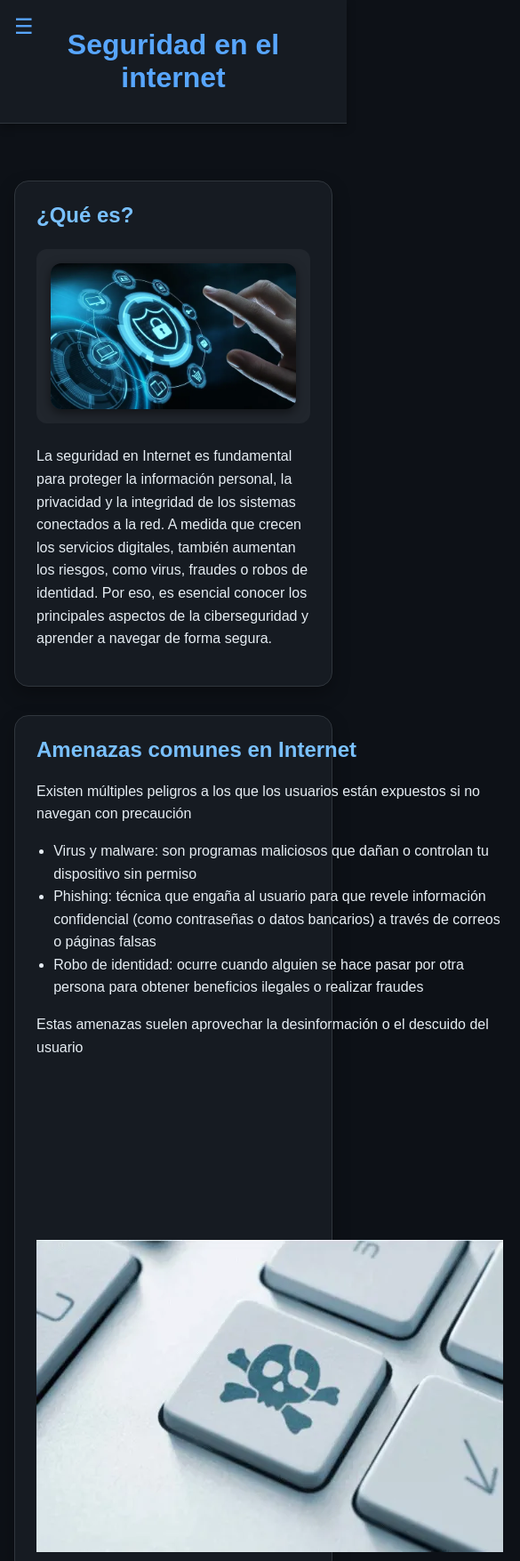
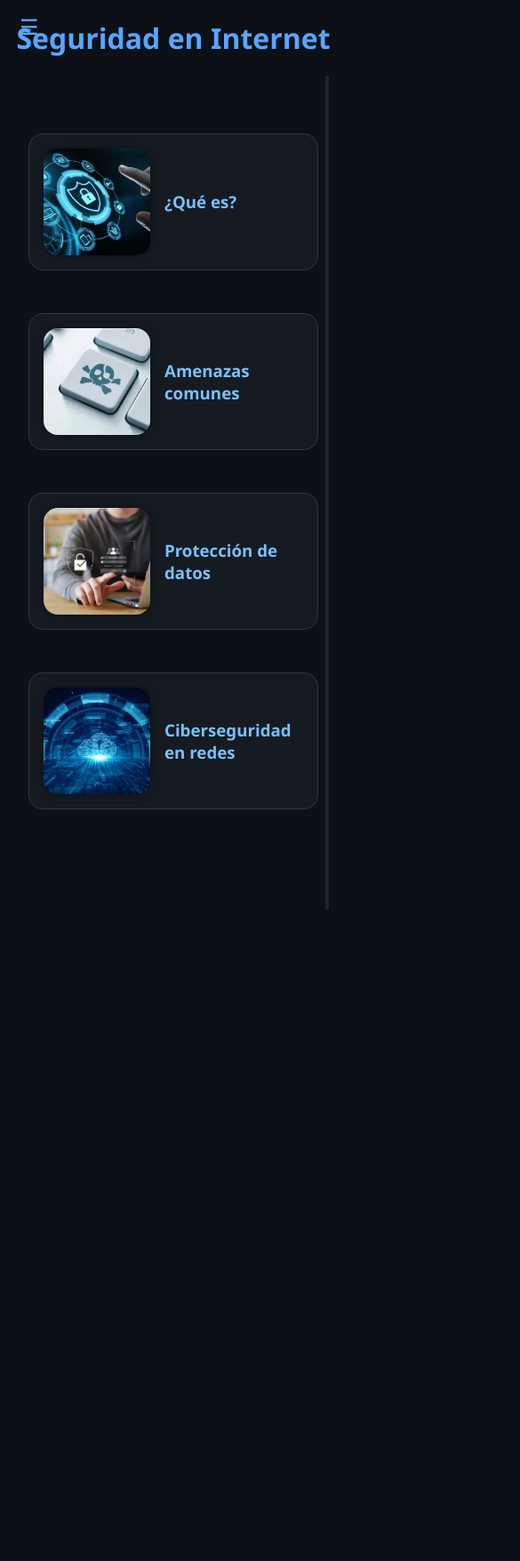
Before and after one commit to Alo6060/alo6060.github.io, a plain HTML site: page seguridad.html in a window 390 px wide. Shown: the top 1755 px of the page at 89% size, 585 px wide, since content can reach past the window. After the commit the page ends 1022 px from the top, so only its background shows below. Drawn offline with Linux system fonts and the light colour scheme.

Commit message:
Update seguridad.html

```diff
--- a/seguridad.html
+++ b/seguridad.html
@@ -1,214 +1,40 @@
+<!DOCTYPE html>
 <html lang="es">
 <head>
-  <meta charset="UTF-8" />
-  <meta name="viewport" content="width=device-width, initial-scale=1.0" />
-  <title>Seguridad</title>
-  <link href="https://fonts.googleapis.com/css2?family=Roboto:wght@400;700&display=swap" rel="stylesheet" />
-  <style>
-    * {
-      box-sizing: border-box;
-    }
-
-    body {
-      margin: 0;
-      font-family: 'Montserrat', sans-serif;
-      background-color: #0d1117;
-      color: #e6edf3;
-    }
-
-    .menu-toggle {
-      position: fixed;
-      top: 1rem;
-      left: 1rem;
-      background: none;
-      border: none;
-      font-size: 1.5rem;
-      color: #58a6ff;
-      z-index: 1101;
-      cursor: pointer;
-    }
-
-
-    nav {
-      width: 230px;
-      background-color: #161b22;
-      color: #c9d1d9;
-      padding: 1rem;
-      position: absolute;
-      top: 0;
-      left: 0;
-      height: 30vh;
-      transform: translateY(-100%);
-      transition: transform 0.3s ease-in;
-      z-index: 1000;
-      border-right: 1px solid #1d1f2e;
-
-    }
-    nav.open {
-      transform: translateX(0);
-
-    }
-    nav h2 {
-      font-size: 1.3rem;
-      margin-bottom: 1.5rem;
-      color: #58a6ff;
-    }
-
-    nav ul {
-      list-style: none;
-      padding: 0;
-      margin: 0;
-    }
-
-    nav li {
-      margin-bottom: 1rem;
-    }
-
-    nav a {
-      color: #58a6ff;
-      text-decoration: none;
-      font-weight: bold;
-      display: block;
-      transition: background-color 0.2s;
-    }
-
-    nav a:hover {
-      background-color: #21262d;
-      color: #79c0ff;
-    }
-
-    header {
-      background-color: #161b22;
-      color: white;
-      padding: 2rem;
-      text-align: center;
-      border-bottom: 1px solid #30363d;
-      box-shadow: 0 4px 10px rgba(0, 0, 0, 0.3);
-    }
-
-    header h1 {
-      margin: 0;
-      font-size: 2rem;
-      color: #58a6ff;
-    }
-
-    main {
-      max-width: 1200px;
-      margin: auto;
-      padding: 2rem 1rem;
-    }
-
-    section {
-      background-color: #161b22;
-      padding: 1.5rem;
-      border-radius: 1rem;
-      margin-top: 2rem;
-      box-shadow: 0 8px 20px rgba(0,0,0,0.3);
-      border: 1px solid #30363d;
-      transition: transform 0.2s ease;
-    }
-
-    section:hover {
-      transform: scale(1.01);
-    }
-
-    h2 {
-      color: #79c0ff;
-      margin-top: 0;
-    }
-
-    h3 {
-      color: #58a6ff;
-    }
-
-    p, li {
-      font-size: 1rem;
-      line-height: 1.6;
-      color: #e6edf3;
-    }
-
-    ul {
-      padding-left: 1.2rem;
-    }
-
-    .img-placeholder,
-    .img-container {
-      text-align: center;
-      margin: 1.5rem 0;
-      background-color: #21262d;
-      border-radius: 0.75rem;
-      padding: 1rem;
-    }
-
-    .img-placeholder img,
-    .img-container img {
-      max-width: 100%;
-      height: auto;
-      border-radius: 0.75rem;
-      box-shadow: 0 4px 12px rgba(0,0,0,0.5);
-    }
-
-    .row {
-      display: flex;
-      flex-wrap: wrap;
-      gap: 2rem;
-      margin-top: 2rem;
-    }
-
-    .col {
-      flex: 1 1 45%;
-      min-width: 280px;
-    }
-
-    footer {
-      margin-top: 2rem;
-      text-align: center;
-      color: #8b949e;
-      padding: 1.5rem;
-      background-color: #161b22;
-      border-top: 1px solid #30363d;
-    }
-
-    @media (max-width: 768px) {
-      .row {
-        flex-direction: column;
-      }
-
-      nav {
-        padding-top: 4rem;
-      }
-    }
-  </style>
-
+  <meta charset="UTF-8">
+  <meta name="viewport" content="width=device-width, initial-scale=1.0">
+  <title>Seguridad en el Internet</title>
+  <link rel="stylesheet" href="modulos.css">
 </head>
 <body>
-  <div class="menu-toggle" onclick="document.querySelector('nav').classList.toggle('open')">
-     ☰
+  <button class="menu-toggle" onclick="toggleMenu()">☰</button>
+  <div class="menu-circles">
+    <a href="Seguridad.html" class="circle-link circle1">Seguridad</a>
+    <a href="componentes.html" class="circle-link circle2">Componentes</a>
+    <a href="servicios.html" class="circle-link circle3">Servicios</a>
+    <a href="tecnologias.html" class="circle-link circle4">Tecnologías</a>
+    <a href="index.html" class="circle-link circle5">Inicio</a>
   </div>
-  <nav>
-    <ul>
-      <li><a href="index.html">Origen y evolución</a></li>
-      <li><a href="tecnologias.html">Nuevas tecnologías</a></li>
-      <li><a href="servicios.html">Servicios del Internet</a></li>
-      <li><a href="componentes.html">Componentes esenciales</a></li>
-      <li><a href="seguridad.html">Seguridad en Internet</a></li>
-    </ul>
-  </nav>
-  <div class="content">
-    <header>
-      <h1>Seguridad en el internet</h1>
-    </header>
-    <main>
-      <section> <h2>¿Qué es?</h2>
-        <div class="img-placeholder"><img src="img/Seguriodad de internet.webp" alt=""></div>
+    <header><h1>Seguridad en Internet</h1></header>
+  <div class="contenido">
+    <div class="linea-conexion"></div>
+
+    <div class="modulo" onclick="toggleModulo(this)">
+      <img src="img/Seguriodad de internet.webp" alt="">
+      <div>
+        <h3>¿Qué es?</h3>
+        <div class="info-extra">
             <p>
         La seguridad en Internet es fundamental para proteger la información personal, la privacidad y la integridad de los sistemas conectados a la red. A medida que crecen los servicios digitales, también aumentan los riesgos, como virus, fraudes o robos de identidad. Por eso, es esencial conocer los principales aspectos de la ciberseguridad y aprender a navegar de forma segura.
-    </p>
-      </section>
+    </p> </div>
+      </div>
+    </div>
 
-      <section class="row">
-        <div class="col-text">
-       <h2>Amenazas comunes en Internet</h2>
+    <div class="modulo" onclick="toggleModulo(this)">
+      <img src="img/consejos-amenazas-internet.webp" alt="">
+      <div>
+        <h3>Amenazas comunes</h3>
+        <div class="info-extra">
            <p>Existen múltiples peligros a los que los usuarios están expuestos si no navegan con precaución</p>
           <ul>
             <li>Virus y malware: son programas maliciosos que dañan o controlan tu dispositivo sin permiso</li>
@@ -216,18 +42,16 @@
             <li>Robo de identidad: ocurre cuando alguien se hace pasar por otra persona para obtener beneficios ilegales o realizar fraudes</li>
           </ul>
         <p>Estas amenazas suelen aprovechar la desinformación o el descuido del usuario</p>
+
         </div>
-        <div class="col-img">
-          <img src="img/consejos-amenazas-internet.webp" alt="">
       </div>
-      </section>
+    </div>
 
-      <section class="row">
-        <div class="col-img">
+    <div class="modulo" onclick="toggleModulo(this)">
       <img src="img/proteccion de datos personales.webp" alt="">
-        </div>
-        <div class="col-text">
-           <h2>Protección de datos personales</h2>
+      <div>
+        <h3>Protección de datos</h3>
+        <div class="info-extra">
           <p>La privacidad en línea es un derecho y una responsabilidad. Proteger nuestros datos significa</p>
           <ul>
             <li>No compartir información sensible en redes sociales o sitios no confiables</li>
@@ -237,11 +61,14 @@
             <p>El mal uso de datos personales puede llevar a pérdidas económicas o reputacionales</p>
           </ul>
         </div>
-      </section>
+      </div>
+    </div>
 
-       <section class="row">
-        <div class="col-text">
-                <h2>Ciberseguridad en redes</h2>
+    <div class="modulo" onclick="toggleModulo(this)">
+      <img src="img/ciberseguridad en redes.webp" alt="">
+      <div>
+        <h3>Ciberseguridad en redes</h3>
+        <div class="info-extra">
             <p>Las redes domésticas y empresariales también necesitan protección Algunas medidas incluyen</p>
           <ul>
             <li>Instalar cortafuegos (firewalls) para controlar el tráfico que entra y sale de la red</li>
@@ -249,11 +76,20 @@
             <li>Cambiar las contraseñas predeterminadas de routers y dispositivos conectados</li>
             <li>Implementar redes privadas virtuales (VPN) para cifrar la conexión, especialmente en lugares públicos</li>
           </ul>
+        </div>
+      </div>
+    </div>
+  </div>
 
-            </div>
-        <div class="col-img">
-          <img src="img/ciberseguridad en redes.webp" alt="Descripción de imagen">
-        </div>
-      </section>
+  <script>
+    function toggleMenu() {
+      document.querySelectorAll('.circle-link').forEach(link => link.classList.toggle('show'));
+    }
+
+    function toggleModulo(modulo) {
+      modulo.classList.toggle('activo');
+      modulo.classList.add('revisado');
+    }
+  </script>
 </body>
 </html>
```
Lines whose indentation alone changed are shown as unchanged.
